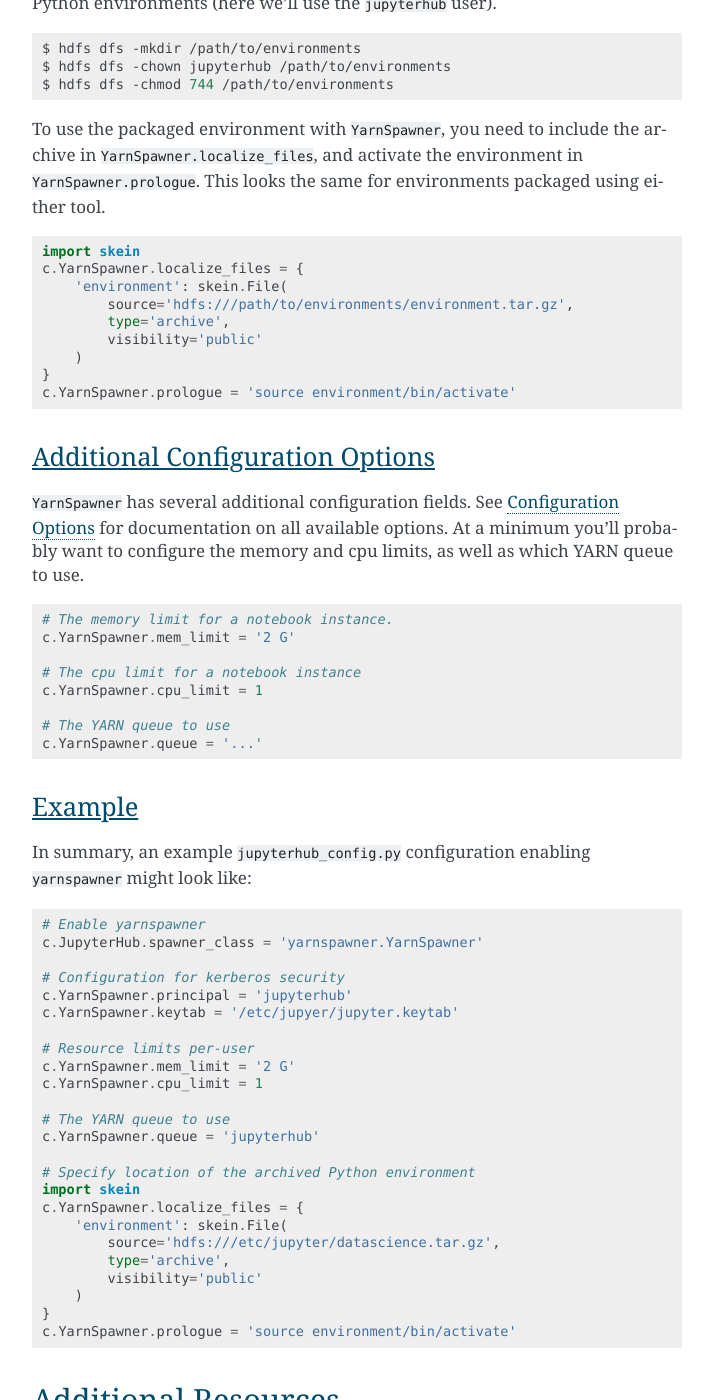
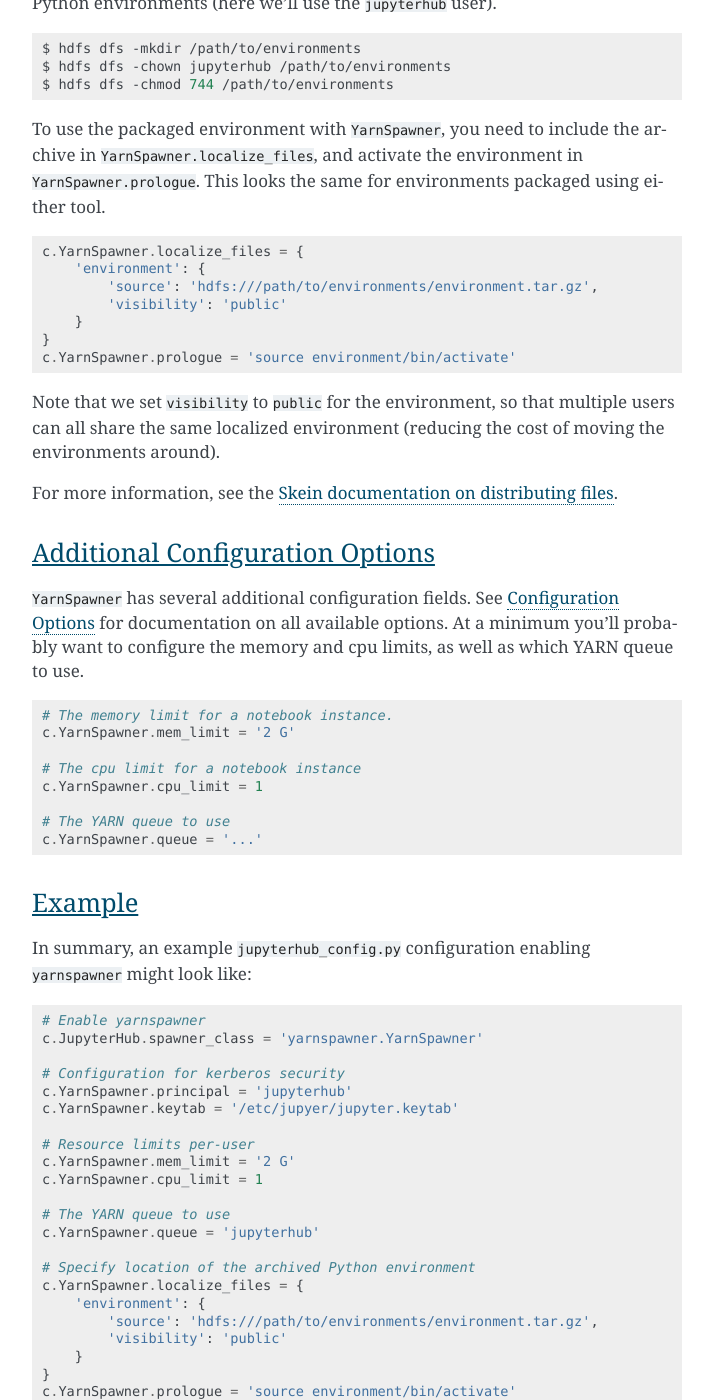
Before and after one commit to jupyterhub/yarnspawner, a Sphinx documentation site: the page built from docs/source/index.rst, in a window 1280 px wide and 1400 px high, scrolled down 5372 px. Shown: the whole window, without its empty margins (408-1121 px from the left). Built offline with Sphinx 7.4.7, drawn with Linux system fonts in a browser that asks for light colours; some of the changed text lies outside the part shown.

Commit message:
Allow passing dicts to `localize_files` (#4)
Allows for finer control without the user having to import ``skein``
directly.

```diff
--- a/docs/source/index.rst
+++ b/docs/source/index.rst
@@ -134,10 +134,10 @@ following line to your ``jupyterhub_config.py``:
 .. code-block:: python
 
     # The principal JupyterHub is running as
-    c.YarnSpawner.principal = "jupyterhub"
+    c.YarnSpawner.principal = 'jupyterhub'
 
     # Path to the keytab you created
-    c.YarnSpawner.keytab = "/path/to/jupyterhub.keytab"
+    c.YarnSpawner.keytab = '/path/to/jupyterhub.keytab'
 
 
 Specifying Python Environments
@@ -285,15 +285,20 @@ either tool.
 
 .. code-block:: python
 
-    import skein
     c.YarnSpawner.localize_files = {
-        'environment': skein.File(
-            source='hdfs:///path/to/environments/environment.tar.gz',
-            type='archive',
-            visibility='public'
-        )
+        'environment': {
+            'source': 'hdfs:///path/to/environments/environment.tar.gz',
+            'visibility': 'public'
+        }
     }
     c.YarnSpawner.prologue = 'source environment/bin/activate'
+
+
+Note that we set ``visibility`` to ``public`` for the environment, so that
+multiple users can all share the same localized environment (reducing the cost
+of moving the environments around).
+
+For more information, see the `Skein documentation on distributing files`_.
 
 
 Additional Configuration Options
@@ -338,13 +343,11 @@ In summary, an example ``jupyterhub_config.py`` configuration enabling
     c.YarnSpawner.queue = 'jupyterhub'
 
     # Specify location of the archived Python environment
-    import skein
     c.YarnSpawner.localize_files = {
-        'environment': skein.File(
-            source='hdfs:///etc/jupyter/datascience.tar.gz',
-            type='archive',
-            visibility='public'
-        )
+        'environment': {
+            'source': 'hdfs:///path/to/environments/environment.tar.gz',
+            'visibility': 'public'
+        }
     }
     c.YarnSpawner.prologue = 'source environment/bin/activate'
 
@@ -388,6 +391,7 @@ other libraries:
 .. _venv-pack documentation:
 .. _venv-pack: https://jcrist.github.io/venv-pack/
 .. _YARN resource localization: https://hortonworks.com/blog/resource-localization-in-yarn-deep-dive/
+.. _Skein documentation on distributing files: https://jcrist.github.io/skein/distributing-files.html
 .. _jupyter-hdfscm: https://jcrist.github.io/hdfscm/
 .. _pyarrow: https://arrow.apache.org/docs/python/
 .. _skein: https://jcrist.github.io/skein/
```
Also changed, not shown: 2 other files.
